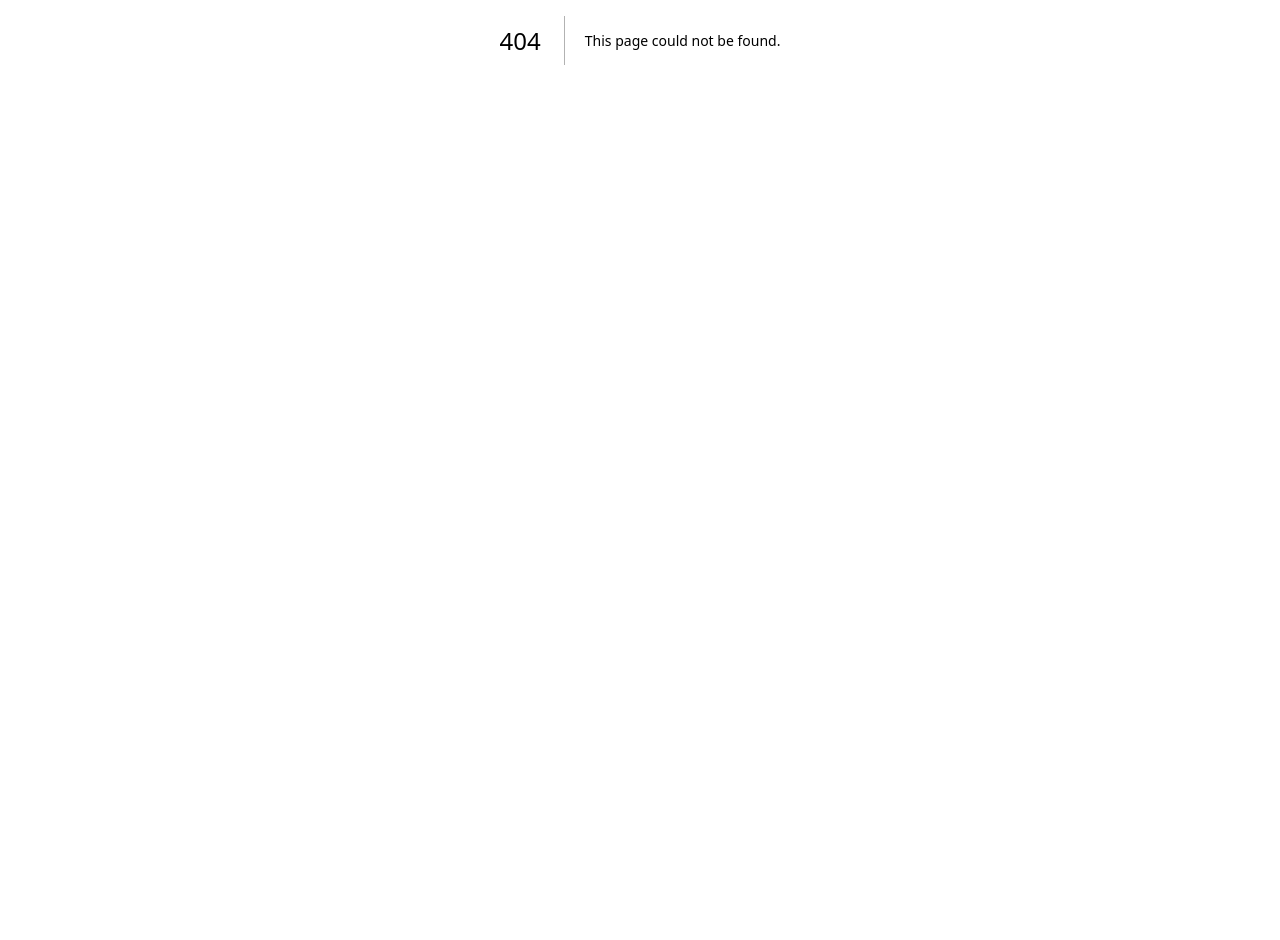
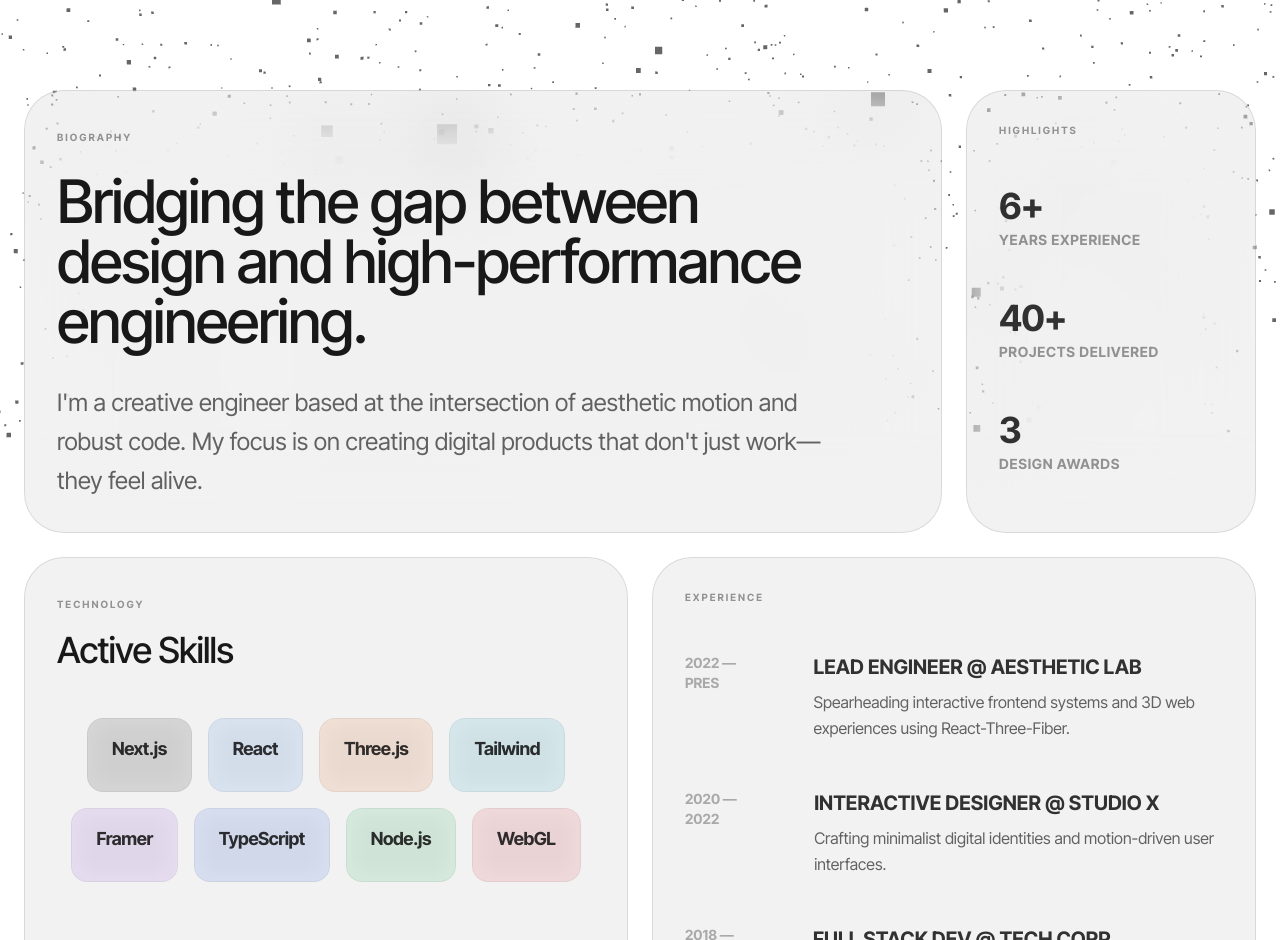
Before and after one commit to chunghei0116/portfolio-website, a Next.js app: page /about in a window 1280 px wide. Before the commit this address had no page. Shown: the part 360-1300 px from the top of the page. Before the commit the page ends 800 px from the top, so only its background shows below. Built offline with nearby package versions, Linux system fonts and the light colour scheme.

Commit message:
feat: add about page with active skills tile

```diff
--- /dev/null
+++ b/src/app/about/page.tsx
@@ -0,0 +1,131 @@
+"use client";
+
+import Scene from "@/components/canvas/Scene";
+import BentoCard from "@/components/ui/BentoCard";
+import SkillsCloud from "@/components/ui/SkillsCloud";
+import { motion } from "framer-motion";
+
+export default function AboutPage() {
+  const headingVariants = {
+    hidden: { opacity: 0, y: 30 },
+    visible: {
+      opacity: 1,
+      y: 0,
+      transition: {
+        type: "spring",
+        stiffness: 100,
+        damping: 12,
+        duration: 0.8,
+      } as const,
+    },
+  };
+
+  return (
+    <div className="relative w-full">
+      <Scene />
+
+      <main className="relative z-10 mx-auto w-full max-w-7xl px-6 py-24 md:py-32">
+        {/* Header Section */}
+        <motion.div
+          initial="hidden"
+          animate="visible"
+          variants={headingVariants}
+          className="mb-16 md:mb-24"
+        >
+          <span className="text-sm font-bold tracking-[0.3em] text-black/40 uppercase">
+            WHO AM I
+          </span>
+          <h1 className="punchy-heading mt-6 text-7xl md:text-8xl lg:text-9xl xl:text-[10rem]">
+            ABOUT ME
+          </h1>
+          <div className="mt-8 h-[2px] w-24 bg-black/10" />
+        </motion.div>
+
+        {/* Bento Layout */}
+        <div className="grid grid-cols-1 gap-6 md:grid-cols-3 lg:grid-cols-4">
+          {/* Bio Section */}
+          <BentoCard className="col-span-1 md:col-span-2 lg:col-span-3 min-h-[400px] flex flex-col justify-center" delay={0.1}>
+            <div className="max-w-3xl">
+              <span className="text-[10px] font-bold tracking-[0.2em] text-black/40 uppercase">
+                Biography
+              </span>
+              <h2 className="mt-6 text-4xl font-medium tracking-tight text-black/90 md:text-5xl lg:text-6xl">
+                Bridging the gap between design and high-performance engineering.
+              </h2>
+              <p className="mt-8 text-xl leading-relaxed text-black/60 md:text-2xl">
+                I'm a creative engineer based at the intersection of aesthetic motion and robust code.
+                My focus is on creating digital products that don't just work—they feel alive.
+              </p>
+            </div>
+          </BentoCard>
+
+          {/* Experience Highlights */}
+          <BentoCard className="col-span-1 min-h-[400px]" delay={0.2}>
+            <div className="flex h-full flex-col">
+              <span className="text-[10px] font-bold tracking-[0.2em] text-black/40 uppercase">
+                Highlights
+              </span>
+              <div className="mt-12 space-y-12">
+                <div>
+                  <h3 className="text-4xl font-bold text-black/80 tracking-tight">6+</h3>
+                  <p className="text-sm text-black/40 mt-1 uppercase tracking-wider font-bold">Years Experience</p>
+                </div>
+                <div>
+                  <h3 className="text-4xl font-bold text-black/80 tracking-tight">40+</h3>
+                  <p className="text-sm text-black/40 mt-1 uppercase tracking-wider font-bold">Projects Delivered</p>
+                </div>
+                <div>
+                  <h3 className="text-4xl font-bold text-black/80 tracking-tight">3</h3>
+                  <p className="text-sm text-black/40 mt-1 uppercase tracking-wider font-bold">Design Awards</p>
+                </div>
+              </div>
+            </div>
+          </BentoCard>
+
+          {/* Skills Cloud */}
+          <div className="col-span-1 md:col-span-2 lg:col-span-2 h-full">
+            <SkillsCloud />
+          </div>
+
+          {/* Timeline / Detailed Experience */}
+          <BentoCard className="col-span-1 md:col-span-2 lg:col-span-2 min-h-[400px]" delay={0.4}>
+             <div className="flex h-full flex-col">
+              <span className="text-[10px] font-bold tracking-[0.2em] text-black/40 uppercase">
+                Experience
+              </span>
+              <div className="mt-12 space-y-12">
+                <div className="flex flex-col md:flex-row md:items-start gap-4 md:gap-12">
+                  <div className="text-sm font-bold text-black/30 min-w-[80px]">2022 — PRES</div>
+                  <div>
+                    <h3 className="text-xl font-bold text-black/80 uppercase">Lead Engineer @ Aesthetic Lab</h3>
+                    <p className="mt-2 text-black/60 leading-relaxed max-w-md">
+                      Spearheading interactive frontend systems and 3D web experiences using React-Three-Fiber.
+                    </p>
+                  </div>
+                </div>
+                <div className="flex flex-col md:flex-row md:items-start gap-4 md:gap-12">
+                  <div className="text-sm font-bold text-black/30 min-w-[80px]">2020 — 2022</div>
+                  <div>
+                    <h3 className="text-xl font-bold text-black/80 uppercase">Interactive Designer @ Studio X</h3>
+                    <p className="mt-2 text-black/60 leading-relaxed max-w-md">
+                      Crafting minimalist digital identities and motion-driven user interfaces.
+                    </p>
+                  </div>
+                </div>
+                <div className="flex flex-col md:flex-row md:items-start gap-4 md:gap-12">
+                   <div className="text-sm font-bold text-black/30 min-w-[80px]">2018 — 2020</div>
+                  <div>
+                    <h3 className="text-xl font-bold text-black/80 uppercase">Full Stack dev @ Tech Corp</h3>
+                    <p className="mt-2 text-black/60 leading-relaxed max-w-md">
+                      Building scalable web applications and component libraries with Next.js.
+                    </p>
+                  </div>
+                </div>
+              </div>
+            </div>
+          </BentoCard>
+        </div>
+      </main>
+    </div>
+  );
+}
--- /dev/null
+++ b/src/components/ui/SkillsCloud.tsx
@@ -0,0 +1,115 @@
+"use client";
+
+import { motion, useMotionValue, useSpring, useTransform } from "framer-motion";
+import { useRef, useEffect, useState } from "react";
+import BentoCard from "./BentoCard";
+
+const skills = [
+  { name: "Next.js", color: "bg-black/10" },
+  { name: "React", color: "bg-blue-500/10" },
+  { name: "Three.js", color: "bg-orange-500/10" },
+  { name: "Tailwind", color: "bg-cyan-500/10" },
+  { name: "Framer", color: "bg-purple-500/10" },
+  { name: "TypeScript", color: "bg-blue-600/10" },
+  { name: "Node.js", color: "bg-green-500/10" },
+  { name: "WebGL", color: "bg-red-500/10" },
+];
+
+function FloatingSkill({ skill, index, containerRef }: {
+  skill: typeof skills[0];
+  index: number;
+  containerRef: React.RefObject<HTMLDivElement | null>;
+}) {
+  const x = useMotionValue(0);
+  const y = useMotionValue(0);
+
+  const springX = useSpring(x, { damping: 20, stiffness: 80 });
+  const springY = useSpring(y, { damping: 20, stiffness: 80 });
+
+  const handleMouseMove = (e: MouseEvent) => {
+    if (!containerRef.current) return;
+
+    const rect = containerRef.current.getBoundingClientRect();
+    const centerX = rect.left + rect.width / 2;
+    const centerY = rect.top + rect.height / 2;
+
+    const distanceX = e.clientX - centerX;
+    const distanceY = e.clientY - centerY;
+
+    // Calculate distance from the cursor to this specific element's initial position
+    // For simplicity, we just use a subtle reaction based on mouse position in the container
+    const strength = 0.15;
+    const offset = (index + 1) * 0.2; // Each skill reacts slightly differently
+
+    x.set(distanceX * strength * offset);
+    y.set(distanceY * strength * offset);
+  };
+
+  useEffect(() => {
+    window.addEventListener("mousemove", handleMouseMove);
+    return () => window.removeEventListener("mousemove", handleMouseMove);
+  }, [index]);
+
+  return (
+    <motion.div
+      style={{ x: springX, y: springY }}
+      initial={{ opacity: 0, scale: 0.8 }}
+      animate={{
+        opacity: 1,
+        scale: 1,
+        transition: {
+          delay: index * 0.1,
+          type: "spring",
+          stiffness: 100,
+          damping: 12,
+        }
+      }}
+      whileHover={{
+        scale: 1.1,
+        backgroundColor: "rgba(0,0,0,0.08)",
+        transition: { duration: 0.2 }
+      }}
+      className={`cursor-pointer rounded-2xl ${skill.color} px-6 py-4 backdrop-blur-md border border-black/5 flex flex-col items-center justify-center gap-2 group transition-all`}
+    >
+      <span className="text-lg font-bold tracking-tight text-black/80">{skill.name}</span>
+      <div className="h-1 w-0 bg-black/20 transition-all group-hover:w-full" />
+    </motion.div>
+  );
+}
+
+export default function SkillsCloud() {
+  const containerRef = useRef<HTMLDivElement>(null);
+
+  return (
+    <BentoCard className="flex h-full min-h-[400px] flex-col justify-between overflow-hidden" delay={0.2}>
+      <div className="relative z-10">
+        <span className="text-[10px] font-bold tracking-[0.2em] text-black/40 uppercase">
+          Technology
+        </span>
+        <h3 className="mt-4 text-3xl font-medium tracking-tight text-black/90 md:text-4xl">
+          Active Skills
+        </h3>
+      </div>
+
+      <div
+        ref={containerRef}
+        className="relative flex flex-wrap items-center justify-center gap-4 py-12"
+      >
+        {skills.map((skill, index) => (
+          <FloatingSkill
+            key={skill.name}
+            skill={skill}
+            index={index}
+            containerRef={containerRef}
+          />
+        ))}
+      </div>
+
+      <div className="mt-auto">
+        <p className="text-sm text-black/40">
+          Interactive elements react to your cursor proximity.
+        </p>
+      </div>
+    </BentoCard>
+  );
+}
```
